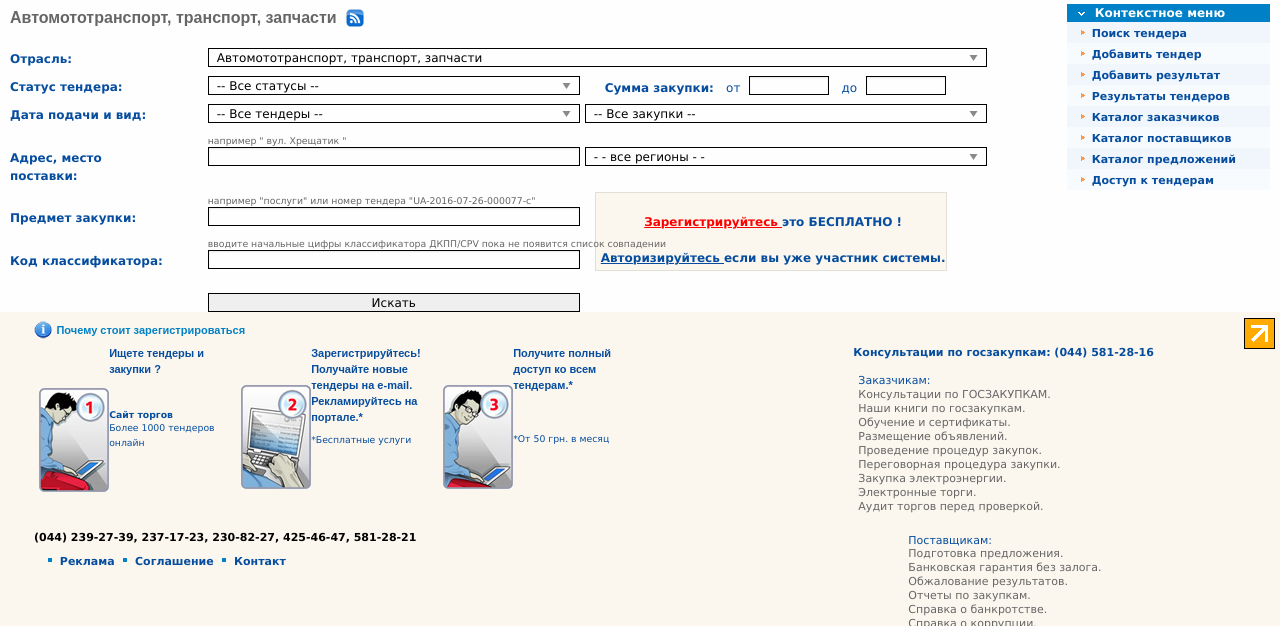
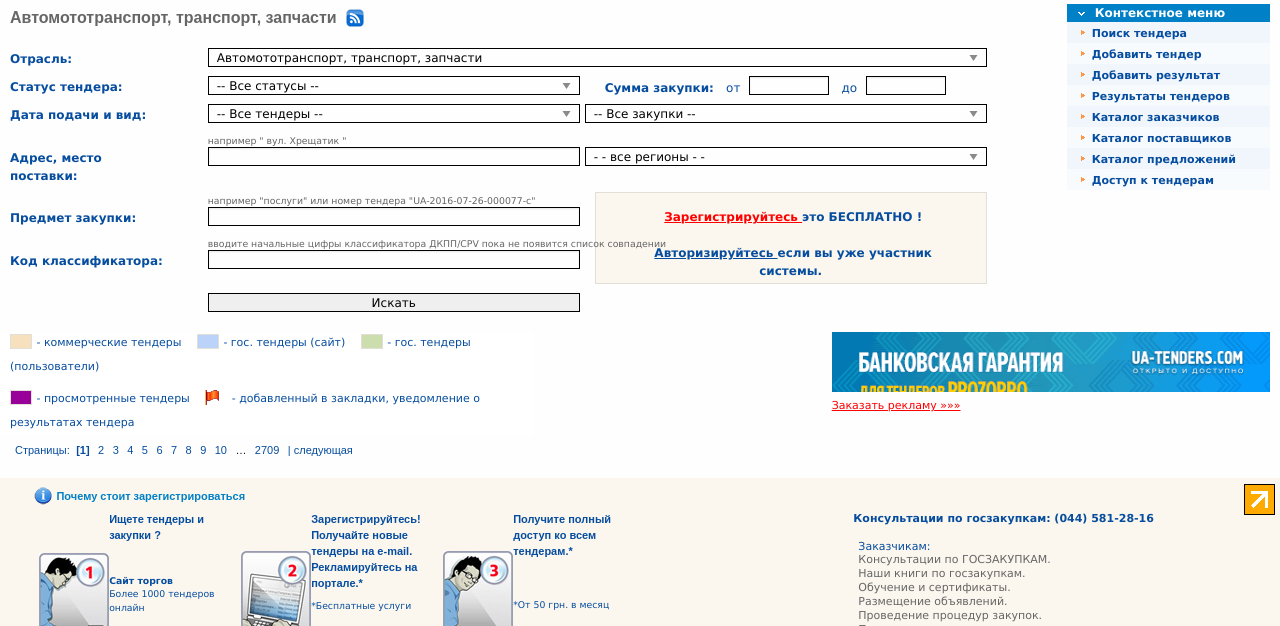
Before and after one commit to sendruck/Catalog_tenders, a website: page index.html in a window 1280 px wide. Shown: the part 172-798 px from the top of the page. Drawn offline with nearby package versions, Linux system fonts and the light colour scheme.

Commit message:
added pagination

```diff
--- a/index.html
+++ b/index.html
@@ -519,6 +519,80 @@
 			</div>
 
 
+	<!-- COLOR_HINTS_OPEN -->
+	<div class="row expanded collapse hints_wrapper">
+		<div class="column large-5 hints_block" style="background-color: rgb(255, 255, 255)">
+			<div class="hint_first_line">
+				<span class="color_block orange_blck"></span>
+				<span class="hint_title">
+					- коммерческие тендеры
+				</span>
+				<span class="color_block blue_blck"></span>
+				<span class="hint_title">
+					- гос. тендеры (сайт)
+				</span>
+				<span class="color_block green_blck"></span>
+				<span class="hint_title">
+					- гос. тендеры (пользователи)
+				</span>
+			</div>
+			<div>
+				<span class="color_block violet_blck"></span>
+				<span class="hint_title">
+					- просмотренные тендеры
+				</span>
+				<span class="color_block zaklad_icon"></span>
+				<span class="hint_title">
+					- добавленный в закладки, уведомление о результатах тендера
+				</span>
+			</div>
+
+		</div>
+		<div class="column large-2 hide_text">
+			Lorem, ipsum dolor.
+		</div>
+		<div class="column large-5 right_banner">
+			<div class="right_banner_wrp">
+				<a target="_blank" href="/rubrics/guarantee/">
+					<img src="images/77.gif" alt="BG" border="0">
+				</a>
+				<br>
+				<a class="order_adds" href="http://www.ua-tenders.com/rubrics/services/reklama/66061/">
+					Заказать рекламу »»»
+				</a>
+			</div>
+		</div>
+	</div>
+	<!-- COLOR_HINTS_CLOSE -->
+
+	<!-- PAGINATION_OPEN -->
+	<div class="row expanded column collapse">
+		<ul class="pagination" role="navigation" aria-label="Pagination">
+			<li class="pagination-previous disabled hide_not_small">
+					предыдущая
+			</li>
+			<li>Страницы:</li>
+			<li class="current">1</li>
+			<li><a href="#" aria-label="Page 2">2</a></li>
+			<li><a href="#" aria-label="Page 3">3</a></li>
+			<li><a href="#" aria-label="Page 4">4</a></li>
+			<li><a href="#" aria-label="Page 5">5</a></li>
+			<li><a href="#" aria-label="Page 6">6</a></li>
+			<li><a href="#" aria-label="Page 7">7</a></li>
+			<li><a href="#" aria-label="Page 8">8</a></li>
+			<li><a href="#" aria-label="Page 9">9</a></li>
+			<li><a href="#" aria-label="Page 10">10</a></li>
+			<li class="ellipsis" aria-hidden="true"></li>
+			<li><a href="#" aria-label="Page 2709">2709</a></li>
+			<li class="pagination-next">
+				<a href="#" aria-label="Next page">
+				| 	следующая
+				</a>
+			</li>
+		</ul>
+	</div>
+	<!-- PAGINATION_CLOSE -->
+
 	<!-- FOOTER_OPEN -->
 	<div class="row expanded large-collapse footer_block">
 		<div class="large-6 columns expanded_spec">
@@ -532,7 +606,7 @@
 				<div class="instr_body row expanded large-collapse hide_small">
 					<div class="instr_block large-4 columns">
 						<div class="footer_img_wrapper">
-							<a href="/tender/all/?b=all&a=all&t=all&p=&z=">
+							<a class="clearfix" href="/tender/all/?b=all&a=all&t=all&p=&z=">
 								<img src="images/comix1.jpg" alt="instruction_1">
 							</a>
 						</div>
--- a/js/app.js
+++ b/js/app.js
@@ -87,4 +87,8 @@ $(document).ready(function () {
     });
 
 
+    // PAGINATION
+    $(".pagination .current").prepend('[').append(']');
+
+
 })
--- a/scss/_settings.scss
+++ b/scss/_settings.scss
@@ -531,15 +531,15 @@ $orbit-control-zindex: 10;
 // 27. Pagination
 // --------------
 
-$pagination-font-size: rem-calc(14);
+$pagination-font-size: 11px;
 $pagination-margin-bottom: $global-margin;
-$pagination-item-color: $black;
-$pagination-item-padding: rem-calc(3 10);
-$pagination-item-spacing: rem-calc(1);
+$pagination-item-color: $primary-color;
+$pagination-item-padding: 2px;
+$pagination-item-spacing: 0px;
 $pagination-radius: $global-radius;
-$pagination-item-background-hover: $light-gray;
-$pagination-item-background-current: $primary-color;
-$pagination-item-color-current: $white;
+$pagination-item-background-hover: $white;
+$pagination-item-background-current: $white;
+$pagination-item-color-current: $primary-color;
 $pagination-item-color-disabled: $medium-gray;
 $pagination-ellipsis-color: $black;
 $pagination-mobile-items: false;
--- a/scss/app.scss
+++ b/scss/app.scss
@@ -526,14 +526,15 @@ $tender-font-size: 12px;
             .register_announcement {
                 margin-left: 10px;
                 background-color: #FBF7EE;
-                // height: 48px;
                 border: 1px solid #E2DFD8;
-                padding-top: 20px;
+                padding-top: 15px;
                 padding-bottom: 3px;
                 position: absolute;
                 top: 0px;
                 text-align: center;
                 font-weight: 700;
+                padding-left: 30px;
+                padding-right: 30px;
 
                 a {
                     color: #FF0000;
@@ -547,6 +548,113 @@ $tender-font-size: 12px;
         }
     }
 }
+
+
+// COLOR_HINTS_BLOCK
+.hints_wrapper {
+    padding-top: 20px;
+}
+
+.hints_block {
+    padding-left: 10px !important;
+
+    .color_block {
+        display: inline-block;
+        width: 22px;
+        height: 15px;
+    }
+
+    .orange_blck {
+        background-color: #F7E0BD;
+        border: 1px solid #E2DFD8;
+    }
+
+    .blue_blck {
+        background-color: #BCD3F9;
+        border: 1px solid #E2DFD8;
+        margin-left: 12px;
+    }
+
+    .green_blck {
+        background-color: #CCDDAE;
+        border: 1px solid #E2DFD8;
+        margin-left: 12px;
+    }
+
+    .violet_blck {
+        background-color: #990099;
+        border: 1px solid #E2DFD8;
+    }
+
+    .zaklad_icon {
+        background: url("../images/zak1.gif") no-repeat;
+        margin-left: 12px;
+    }
+
+    .hint_first_line {
+        margin-bottom: 8px;
+    }
+
+    .hint_title {
+        height: 15px;
+        color: $primary-color;
+        font-weight: 400;
+        font-size: $font-size;
+        font-family: Verdana, Arial, sans-serif;
+        vertical-align: text-top;
+
+    }
+}
+
+.right_banner {
+    padding-left: 85px !important;
+    padding-right: 10px !important;
+
+    .right_banner_wrp {
+        float: right;
+    }
+
+    img {
+        width: 468px;
+        height: 60px;
+    }
+
+    .order_adds {
+        color:#FF0000;
+        text-decoration:underline;
+        font-size: $font-size;
+        font-weight: 400;
+        font-family: Verdana, Arial, sans-serif;
+    }
+}
+
+
+// PAGINATION
+.pagination {
+    color: $primary-color;
+
+    .current {
+        font-weight: 700;
+    }
+
+    a {
+        &:hover {
+            text-decoration: underline;
+        }
+    }
+
+    .pagination-next {
+
+        &:hover {
+            text-decoration: underline;
+        }
+    }
+
+    .pagination-next a::after {
+        display: none;
+    }
+}
+
 
 //FOOTER
 .footer_block {
@@ -826,7 +934,7 @@ img.hit_icon {
 
 .hide_not_small {
     @include breakpoint(medium up) {
-        display: none;
+        display: none !important;
     }
 }
 
```
Also changed, not shown: css/app.css, images/77.gif (added), images/zak1.gif (added).
